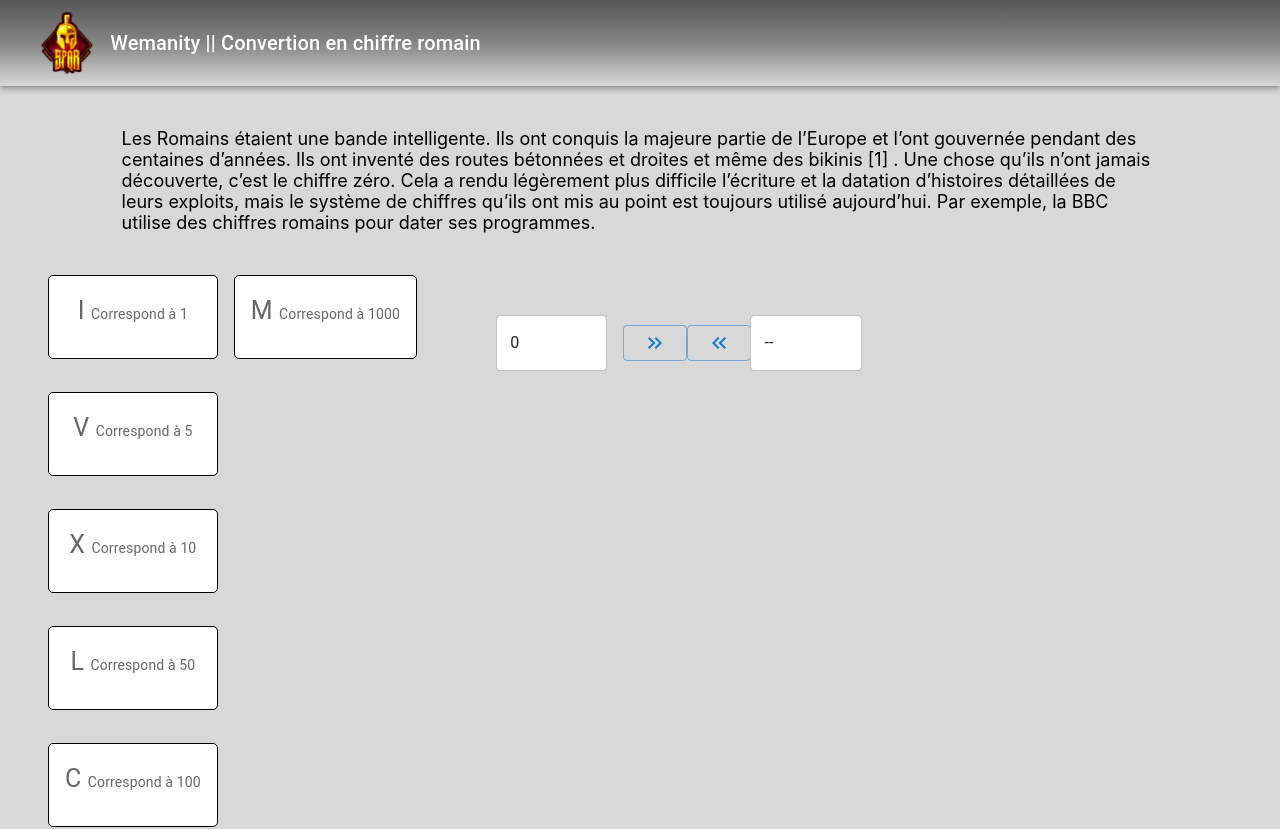
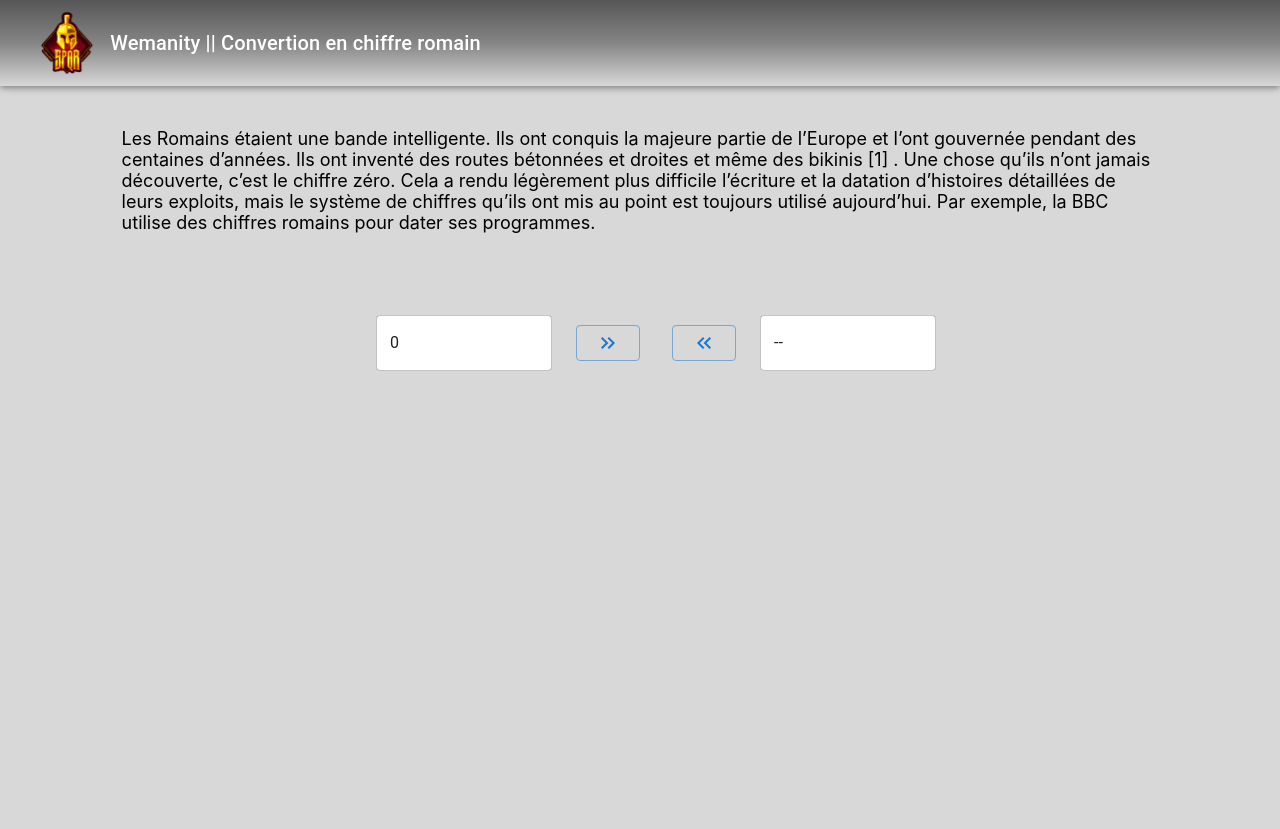
Before and after one commit to Ravenslyth/WemanityProject, a React (Create React App) app: page / in a window 1280 px wide. Shown: the top 829 px of the page. After the commit the page ends 800 px from the top, so only its background shows below. Built offline with nearby package versions, Linux system fonts and the light colour scheme.

Commit message:
modification interface cards

```diff
--- a/src/Components/Content.js
+++ b/src/Components/Content.js
@@ -11,7 +11,7 @@ import { Grid } from "@mui/material";
 import InterFace from "../Components/Interface";
 
 function Content() {
-  const cardComp = ({ letter, definition }) => {
+  /* const cardComp = ({ letter, definition }) => {
     return (
       <React.Fragment>
         <Card
@@ -35,7 +35,7 @@ function Content() {
       </React.Fragment>
     );
   };
-
+ */
   return (
     <div>
       <p
@@ -61,7 +61,7 @@ function Content() {
       </p>
 
       <Grid container spacing={2}>
-        <Grid container spacing={2} direction="column" sx={{ width: "20%" }}>
+        {/* <Grid container spacing={2} direction="column" sx={{ width: "20%" }}>
           <Grid item xs={2} sm={2} md={2} lg={2}>
             {cardComp({ letter: "I", definition: "1" })}
           </Grid>
@@ -83,9 +83,9 @@ function Content() {
           <Grid item xs={2} sm={2} md={2} lg={2}>
             {cardComp({ letter: "M", definition: "1000" })}
           </Grid>
-        </Grid>
+        </Grid> */}
 
-        <Grid item xs={8} sm={8} md={8} lg={8}>
+        <Grid item xs={12} sm={12} md={12} lg={12}>
           <InterFace />
         </Grid>
       </Grid>
```
Also changed, not shown: 1 other file (tests, documents, lock files or other folders).
